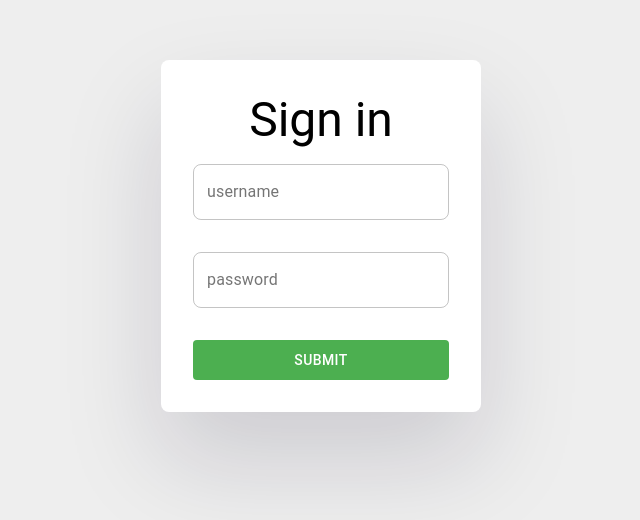
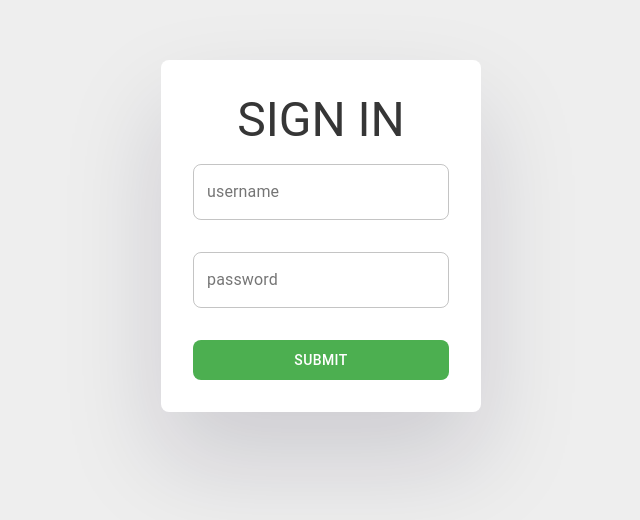
Before and after one commit to pjumruspun/CompSecProject, a React (Create React App) app in the folder frontend/: page /login in a window 1280 px wide. Shown: the part 164-684 px from the top of the page, without its empty margins (319-959 px from the left). Built offline with nearby package versions, Linux system fonts and the light colour scheme.

Commit message:
add API to auto regis/login and move token check to outside routes

```diff
--- a/frontend/src/App.js
+++ b/frontend/src/App.js
@@ -35,13 +35,13 @@ const useStyles = makeStyles((theme) => ({
 
 function App() {
   const classes = useStyles();
-  const [cookies, setCookie] = useCookies();
+  // const [cookies, setCookie] = useCookies();
 
-  useEffect(() => {
-    // if(cookies.token === undefined) {
-    //   window.location.assign('/login');
-    // }
-  }, []);
+  // useEffect(() => {
+  //   if(cookies.token === undefined) {
+  //     window.location.assign('/login');
+  //   }
+  // }, []);
 
   return (
     <div className={classes.root}>
--- /dev/null
+++ b/frontend/src/AuthGuard/index.js
@@ -0,0 +1,23 @@
+import { Redirect } from "react-router-dom";
+import { useCookies } from 'react-cookie';
+import { useEffect } from "react";
+
+function getCookie(name) {
+  var nameEQ = name + "=";
+  var ca = document.cookie.split(';');
+  for(var i=0;i < ca.length;i++) {
+      var c = ca[i];
+      while (c.charAt(0)==' ') c = c.substring(1,c.length);
+      if (c.indexOf(nameEQ) == 0) return c.substring(nameEQ.length,c.length);
+  }
+  return null;
+}
+
+function AuthGuard({children}) {
+  const token = getCookie("token")
+
+  if (!token) return <Redirect to="/login"/>
+
+  return children
+}
+export default AuthGuard
--- a/frontend/src/Login.js
+++ /dev/null
@@ -1,56 +0,0 @@
-import {
-  Grid,
-  TextField,
-  Button,
-  makeStyles,
-  Typography,
-} from '@material-ui/core'
-const axios = require('axios');
-
-const useStyles = makeStyles((theme)=>({
-  root : {
-    height : "100vh",
-    background:"#eeeeee",
-  },
-  loginContainer : {
-    background:"white",
-    width:"320px",
-    padding:"32px 32px",
-    borderRadius:"8px",
-    boxShadow: "rgba(17, 12, 46, 0.15) 0px 48px 100px 0px",
-    "& fieldset" : {
-      borderRadius:"8px",
-    }
-  },
-  inputField : {
-    margin:"16px 0",
-  },
-  submitButton : {
-    background:"#4caf50",
-    color:"white",
-    height:"40px",
-    marginTop:"16px",
-    transition:"background 0.3s ease-in-out",
-    "&:hover" : {
-      background:"#388e3c",
-    }
-  }
-}))
-
-
-function Login() {
-  const classes = useStyles()
-
-  return (
-    <Grid className={classes.root} container justify="center" alignItems="center">
-      <Grid className={classes.loginContainer} container direction="column" alignItems="center">
-        <Typography variant="h3">Sign in</Typography>
-        <TextField label="username" variant="outlined" className={classes.inputField} fullWidth></TextField>
-        <TextField label="password" variant="outlined" className={classes.inputField} fullWidth></TextField>
-        <Button fullWidth className={classes.submitButton}>Submit</Button>
-      </Grid>
-    </Grid>
-  );
-}
-
-export default Login;
--- /dev/null
+++ b/frontend/src/Login/index.js
@@ -0,0 +1,151 @@
+import { useState } from 'react'
+import {
+  Grid,
+  TextField,
+  Button,
+  makeStyles,
+  Typography,
+} from '@material-ui/core'
+import axios from 'axios';
+import { useHistory } from "react-router-dom";
+
+const useStyles = makeStyles((theme)=>({
+  root : {
+    height : "100vh",
+    background:"#eeeeee",
+  },
+  loginContainer : {
+    background:"white",
+    width:"320px",
+    padding:"32px 32px",
+    borderRadius:"8px",
+    boxShadow: "rgba(17, 12, 46, 0.15) 0px 48px 100px 0px",
+    "& fieldset" : {
+      borderRadius:"8px",
+    }
+  },
+  inputField : {
+    margin:"16px 0",
+  },
+  submitButton : {
+    background:"#4caf50",
+    color:"white",
+    height:"40px",
+    marginTop:"16px",
+    borderRadius:"8px",
+    transition:"background 0.3s ease-in-out",
+    "&:hover" : {
+      background:"#388e3c",
+    }
+  },
+  header : {
+    color:"#363636",
+  }
+}))
+
+function setCookie(name,value,minutes) {
+  var expires = "";
+  if (minutes) {
+      var date = new Date();
+      date.setTime(date.getTime() + (minutes*60*1000));
+      expires = "; expires=" + date.toUTCString();
+  }
+  document.cookie = name + "=" + (value || "")  + expires + "; path=/";
+}
+
+function Login() {
+  const classes = useStyles()
+  const [username,setUsername] = useState()
+  const [password,setPassword] = useState()
+  const history = useHistory()
+
+  // console.log(process.env)
+
+  const onSubmitSuccess = () => {
+    history.push("/")
+  }
+
+  const login = () =>
+  new Promise((resolve,reject)=>{
+    try {
+    let body = {
+      username : username,
+      password : password,
+    }
+    axios.post(`http://localhost:3001/auth/login`,body).then((res)=>{
+      resolve(res.data)
+    }).catch((err)=>{
+      reject(err)
+    })
+    } catch(err) {
+      reject(err)
+    }
+  })
+
+  const regis = () =>
+  new Promise((resolve,reject)=>{
+    try {
+      let body = {
+        username : username,
+        hashedPassword : password,
+        isModerator : false,
+      }
+      axios.post(`http://localhost:3001/users/create`,body).then((res)=>{
+        resolve(res.data)
+      }).catch((err)=>{
+        reject(err)
+      })
+      } catch(err) {
+        reject(err)
+      }
+  })
+
+  const onSignIn = async () => {
+    console.log("sign in")
+    try {
+      let response = await login()
+      const { access_token } = response
+      if (access_token) {
+        setCookie("token",access_token,5)
+        onSubmitSuccess()
+      }
+    } catch(err) {
+      console.log(err)
+      let response = await regis()
+      if (response.username === username) {
+        const { access_token } = await login()
+        // console.log("resis success")
+        if (access_token) {
+          setCookie("token",access_token,5)
+          onSubmitSuccess()
+        }
+      }
+    }
+  }
+
+  return (
+    <Grid className={classes.root} container justify="center" alignItems="center">
+      <Grid className={classes.loginContainer} container direction="column" alignItems="center">
+        <Typography variant="h3" className={classes.header}>SIGN IN</Typography>
+        <TextField label="username" variant="outlined" className={classes.inputField} fullWidth
+          onChange={(e)=>setUsername(e.target.value)}
+          value={username||""}
+        />
+        <TextField label="password" variant="outlined" className={classes.inputField} fullWidth
+          onKeyPress={(e)=>{
+            if (e.key === "Enter") {
+              onSignIn()
+            }
+          }}
+          onChange={(e)=>setPassword(e.target.value)}
+          value={password||""}
+        ></TextField>
+        <Button fullWidth className={classes.submitButton}
+          onClick={()=>onSignIn()}
+        >Submit</Button>
+      </Grid>
+    </Grid>
+  );
+}
+
+export default Login;
--- a/frontend/src/Routes.js
+++ b/frontend/src/Routes.js
@@ -4,6 +4,7 @@ import { CookiesProvider } from 'react-cookie';
 import Login from './Login';
 import Post from './Post';
 import Comment from './Comment';
+import AuthGuard from './AuthGuard'
 
 function Routes() {
     return (
@@ -11,10 +12,12 @@ function Routes() {
             <CookiesProvider>
                 <BrowserRouter>
                     <Switch>
-                        <Route exact path="/" component={App} />
                         <Route exact path="/login" component={Login} />
-                        <Route exact path="/demoPost" component={Post} />
-                        <Route exact path="/demoComment" component={Comment} />
+                        <AuthGuard>
+                            <Route exact path="/" component={App} />
+                            <Route exact path="/demoPost" component={Post} />
+                            <Route exact path="/demoComment" component={Comment} />
+                        </AuthGuard>
                     </Switch>
                 </BrowserRouter>
             </CookiesProvider>
--- a/frontend/src/index.js
+++ b/frontend/src/index.js
@@ -6,7 +6,7 @@ import reportWebVitals from './reportWebVitals';
 
 ReactDOM.render(
   <React.StrictMode>
-    <Routes />
+      <Routes />
   </React.StrictMode>,
   document.getElementById('root')
 );
```
